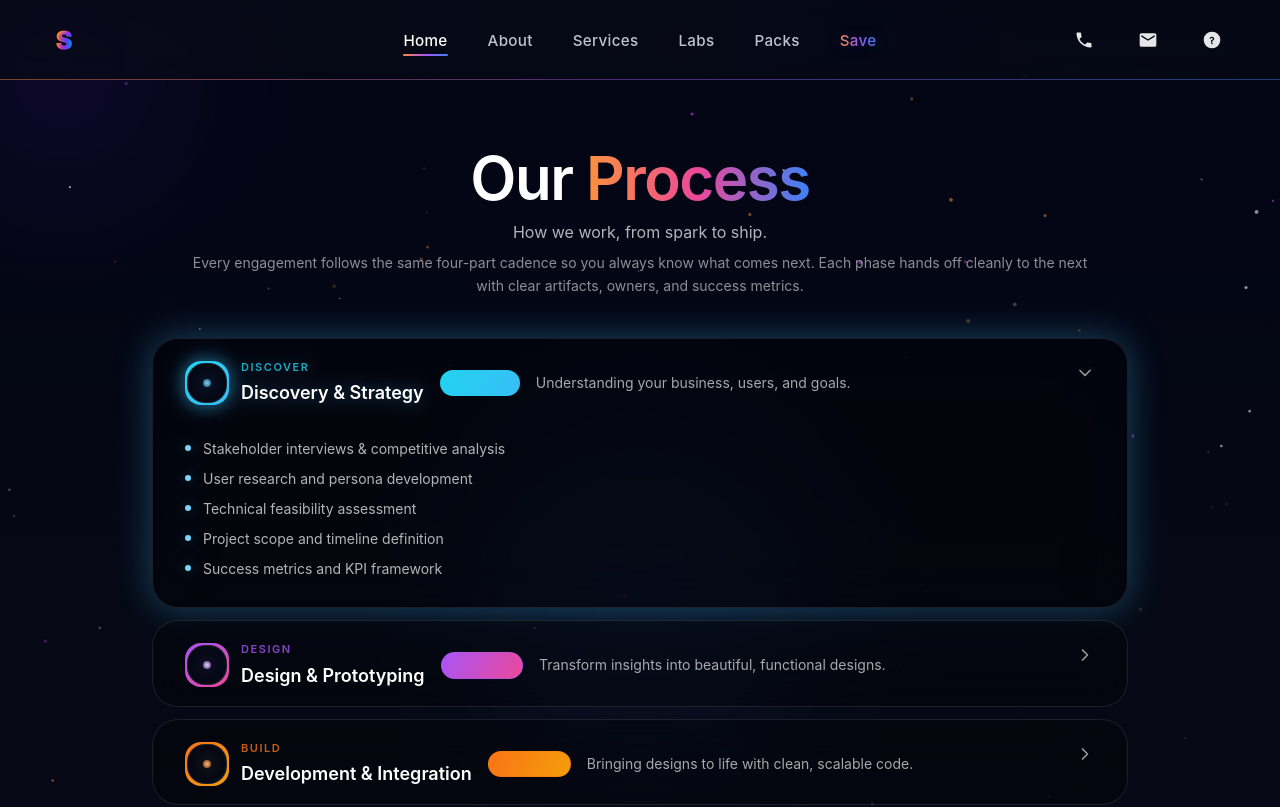
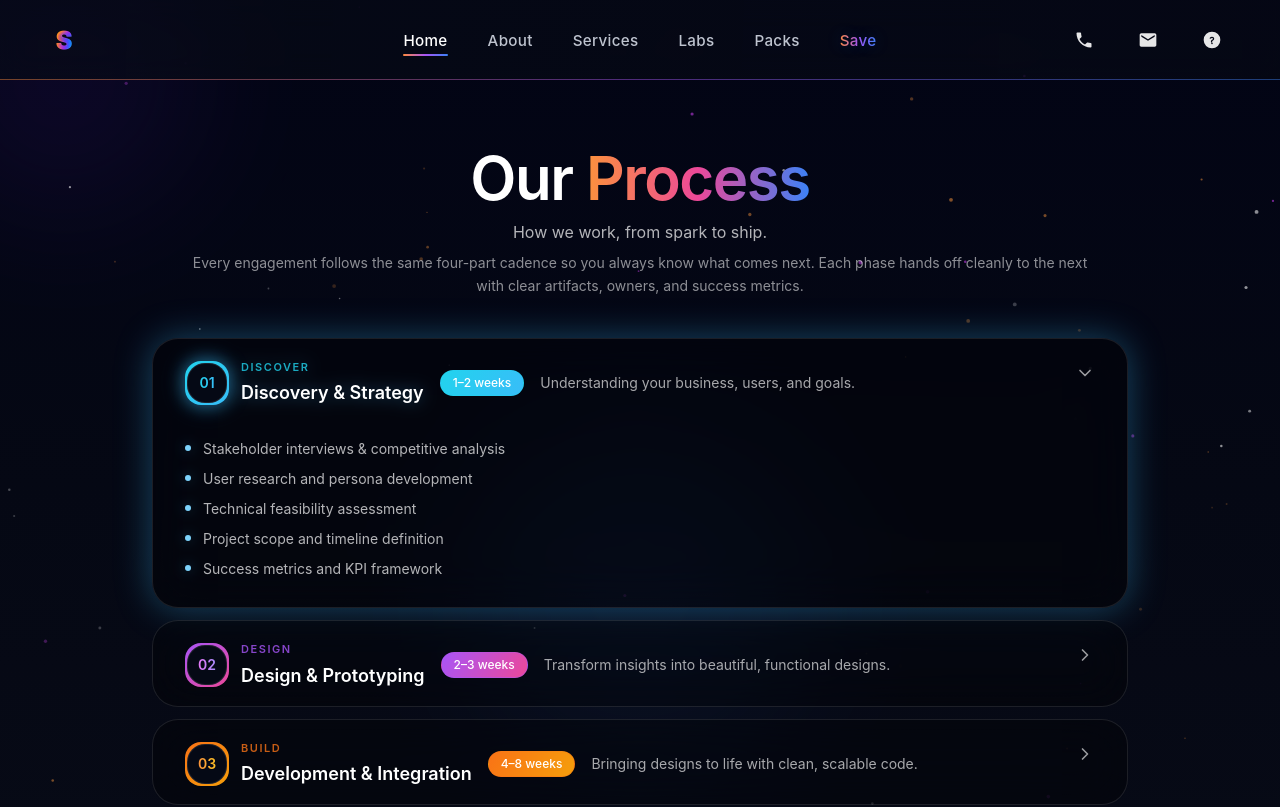
Before and after one commit to edgarcolmenero/swiftsendmaxej, a Next.js app: page / in a window 1280 px wide. Shown: the top 807 px of the page. Built offline with nearby package versions, Linux system fonts and the light colour scheme.

Commit message:
Update process cards with steps and durations

```diff
--- a/app/(site)/sections/Process/Process.tsx
+++ b/app/(site)/sections/Process/Process.tsx
@@ -213,8 +213,9 @@ export function Process() {
         </header>
 
         <div className="relative mt-8 space-y-3 sm:mt-10" data-process-reveal>
-          {phases.map((phase) => {
+          {phases.map((phase, idx) => {
             const isExpanded = expandedPhaseId === phase.id;
+            const stepNumber = `${(idx + 1).toString().padStart(2, "0")}`;
 
             const accentStyles = {
               "--accent-start": phase.accentStart,
@@ -259,12 +260,10 @@ export function Process() {
                       >
                         <div className="relative flex h-full w-full items-center justify-center rounded-[18px] border border-white/10 bg-[#050915]">
                           <span
-                            className="block h-2 w-2 rounded-full"
-                              style={{
-                                background: `radial-gradient(circle at 50% 50%, ${phase.accentDot}, ${phase.accentShadow})`,
-                                boxShadow: `0 0 14px ${phase.accentShadow}`,
-                              }}
-                            />
+                            className={`bg-gradient-to-r ${phase.accentGradient} bg-clip-text text-sm font-semibold text-transparent`}
+                          >
+                            {stepNumber}
+                          </span>
                         </div>
                       </div>
 
@@ -281,7 +280,7 @@ export function Process() {
 
                     <div className="flex items-center gap-3 sm:ml-auto">
                       <span
-                        className="inline-flex items-center gap-1 rounded-full border bg-[#0b1226]/70 px-3 py-1 text-[11px] font-semibold text-transparent shadow-sm backdrop-blur"
+                        className="inline-flex items-center gap-1 rounded-full border bg-[#0b1226]/70 px-3 py-1 text-[11px] font-medium text-white shadow-sm backdrop-blur sm:text-xs"
                         style={{
                           borderColor: `${phase.accentStart}66`,
                           backgroundImage: `linear-gradient(120deg, ${phase.accentStart}, ${phase.accentEnd})`,
```
